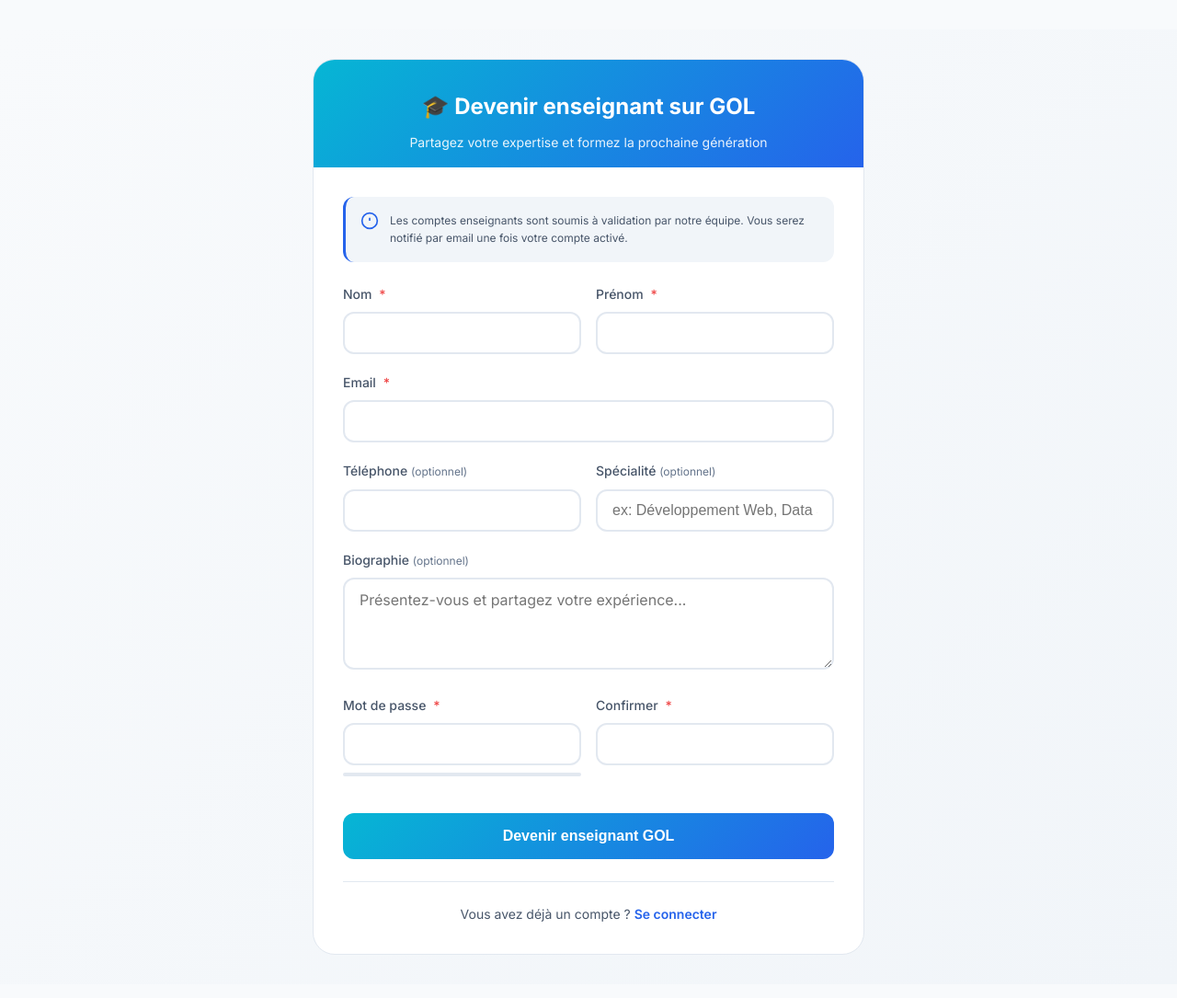
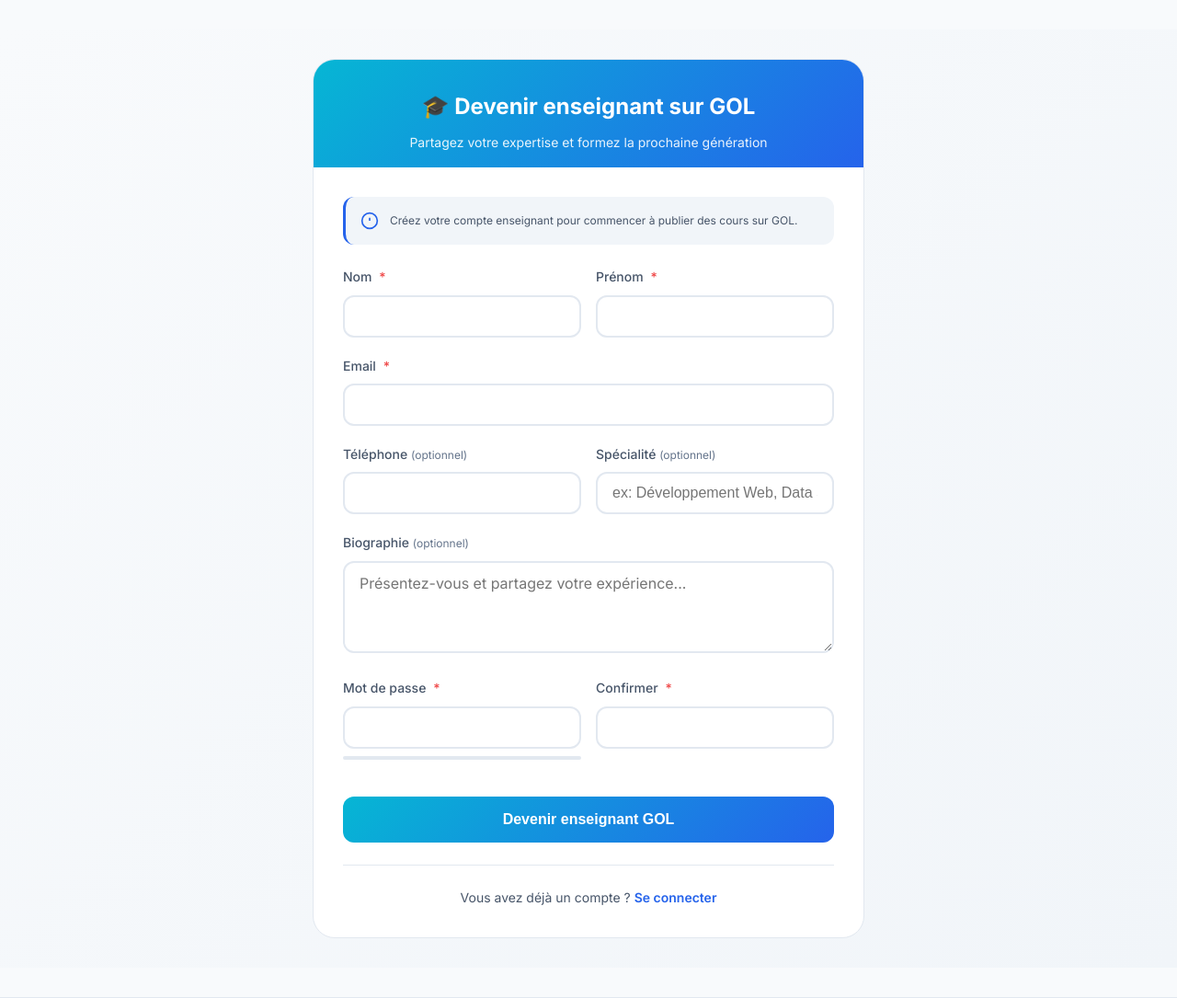
Before and after one commit to Linfaigk4/LMS-UY1-INF222, a PHP site: page /GOL/inscription_enseignant.php in a window 1280 px wide. Shown: the part 63-1148 px from the top of the page at 92% size. Run offline with PHP 8.4, Linux system fonts and the light colour scheme.

Commit message:
Phase 1 — Suppression table enseignants fantôme, correction inscription_enseignant.php

```diff
--- a/inscription_enseignant.php
+++ b/inscription_enseignant.php
@@ -66,11 +66,8 @@
                 $stmt->execute($params);
             }
 
-            // Ajouter à la table enseignants
-            $stmt = $pdo->prepare("INSERT INTO enseignants (id_utilisateur, specialite, biographie, statut) VALUES (?, ?, ?, 'en_attente')");
-            $stmt->execute([$resultat['id'], $specialite, $biographie]);
-
-            $success = 'Inscription réussie ! Votre compte enseignant sera validé sous 48h. Redirection...';
+            // Le compte enseignant est directement actif — rôle stocké dans utilisateurs.role
+            $success = 'Inscription réussie ! Votre compte enseignant est actif. Redirection...';
             header('refresh:3;url=connexion.php');
         } else {
             $error = $resultat['message'];
@@ -335,7 +332,7 @@
                     <line x1="12" y1="8" x2="12" y2="12"/>
                     <line x1="12" y1="16" x2="12.01" y2="16"/>
                 </svg>
-                <p>Les comptes enseignants sont soumis à validation par notre équipe. Vous serez notifié par email une fois votre compte activé.</p>
+                <p>Créez votre compte enseignant pour commencer à publier des cours sur GOL.</p>
             </div>
 
             <form method="POST" action="" id="inscriptionForm">
```
